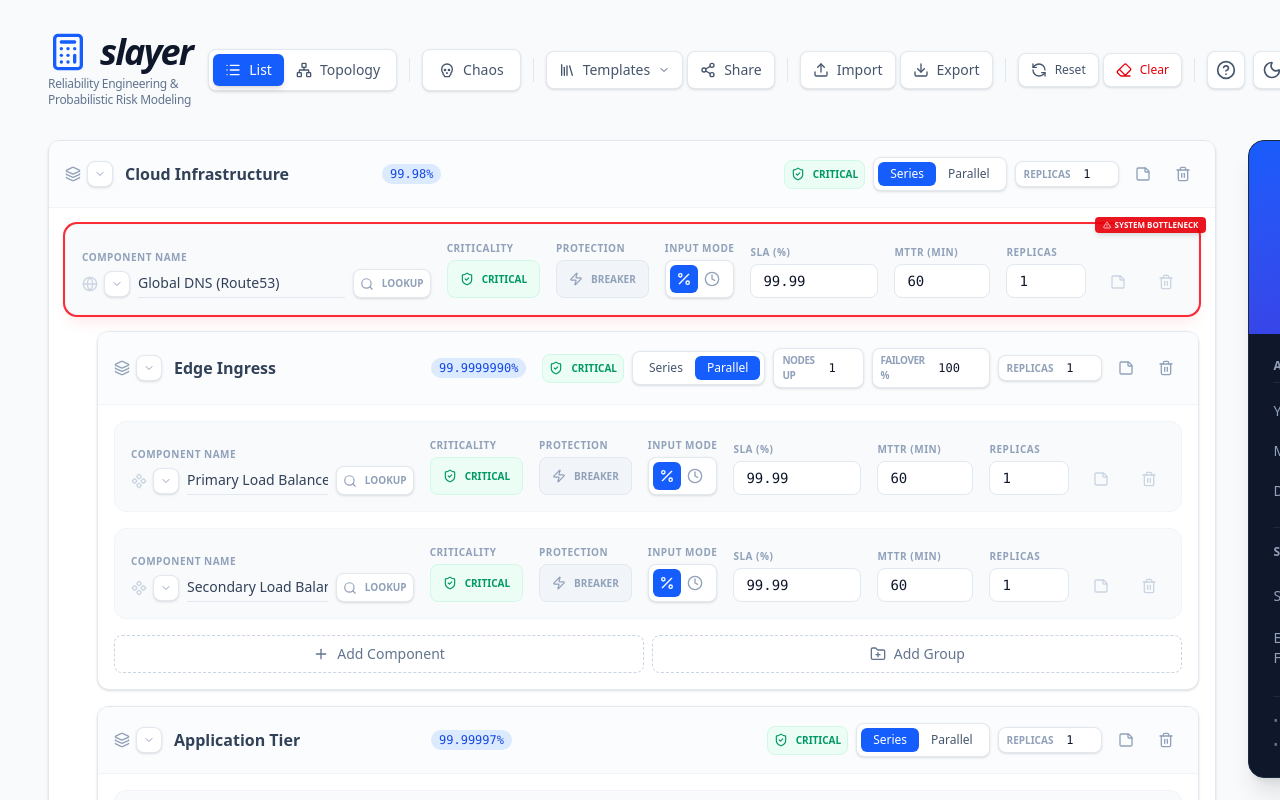
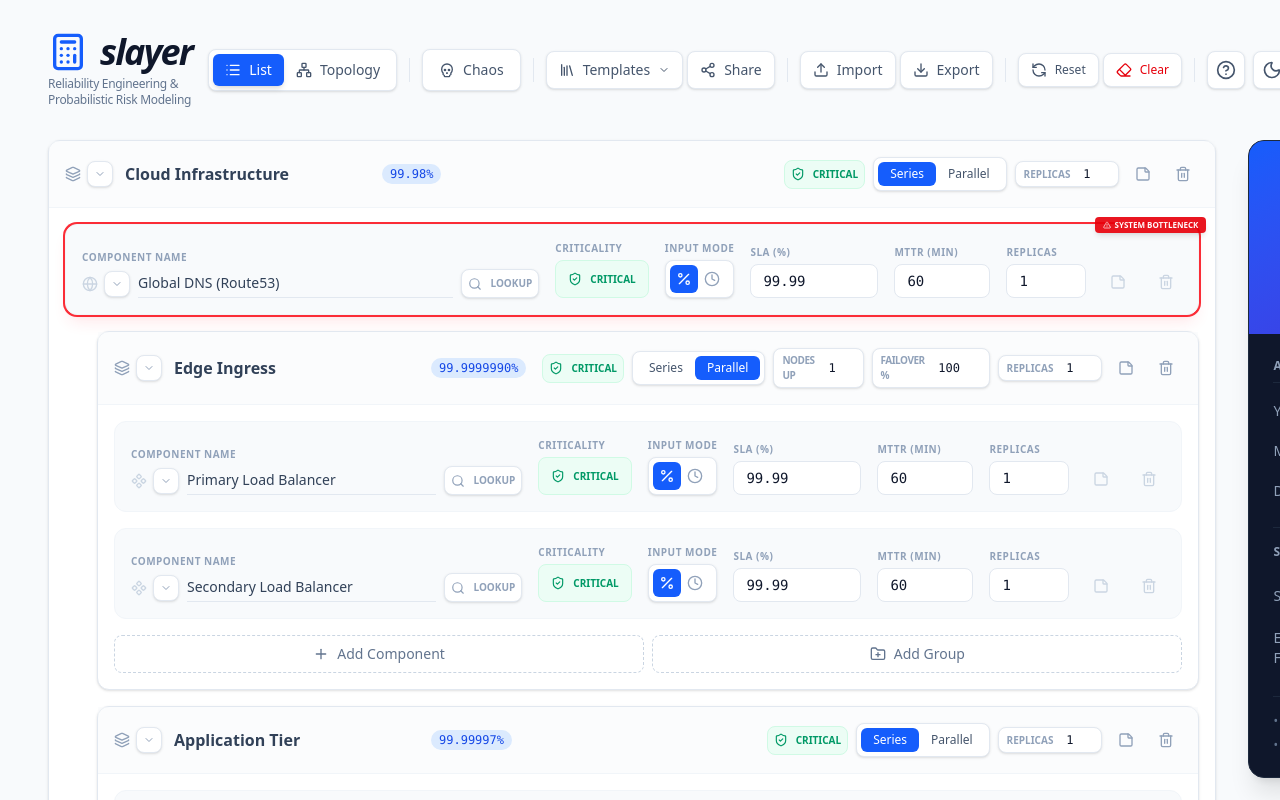
Before and after one commit to mrueg/slayer, a Next.js app: page / in a window 1280 px wide. Shown: the top 800 px of the page. Built offline with nearby package versions, Linux system fonts and the light colour scheme.

Commit message:
feat(pro): remove circuit breaker modeling

```diff
--- a/src/app/TopologyView.tsx
+++ b/src/app/TopologyView.tsx
@@ -169,12 +169,6 @@ const TopologyNode: React.FC<{
             <div className="absolute -top-2 -left-2 bg-slate-500 text-white px-2 py-0.5 rounded text-[8px] font-black flex items-center gap-1 z-20 shadow-md">
               <ShieldCheck className="w-2 h-2" />
               OPTIONAL
-            </div>
-          )}
-          {item.hasCircuitBreaker && !isDown && !isDegraded && (
-            <div className="absolute -bottom-2 -right-2 bg-amber-500 text-white px-2 py-0.5 rounded text-[8px] font-black flex items-center gap-1 z-20 shadow-md">
-              <Zap className="w-2 h-2 fill-white" />
-              FAIL-FAST
             </div>
           )}
           <div className="flex items-center gap-3 mb-3">
--- a/src/app/page.tsx
+++ b/src/app/page.tsx
@@ -621,23 +621,6 @@ const ItemNode: React.FC<ItemNodeProps> = ({ item, onUpdate, onRemove, onAddChil
           </div>
 
           <div className="flex flex-col gap-1 w-full lg:w-auto">
-            <label className="block text-[10px] font-bold uppercase tracking-wider text-slate-400 dark:text-slate-500">Protection</label>
-            <button
-              onClick={() => onUpdate(item.id, { hasCircuitBreaker: !item.hasCircuitBreaker })}
-              className={cn(
-                "p-1.5 rounded-lg border transition-all h-[38px] px-3 flex items-center gap-2",
-                item.hasCircuitBreaker
-                  ? "bg-amber-50 border-amber-100 text-amber-600 dark:bg-amber-900/20 dark:border-amber-900/30"
-                  : "bg-slate-100 border-slate-200 text-slate-400 dark:bg-slate-800 dark:border-slate-700"
-              )}
-              title={item.hasCircuitBreaker ? "Disable Circuit Breaker" : "Enable Circuit Breaker (Fail-Fast)"}
-            >
-              <Zap className={cn("w-3.5 h-3.5", item.hasCircuitBreaker && "fill-amber-500")} />
-              <span className="text-[10px] font-bold uppercase whitespace-nowrap">Breaker</span>
-            </button>
-          </div>
-
-          <div className="flex flex-col gap-1 w-full lg:w-auto">
             <label className="block text-[10px] font-bold uppercase tracking-wider text-slate-400 dark:text-slate-500">Input Mode</label>
             <div className="flex bg-white dark:bg-slate-900 p-1 rounded-lg border border-slate-200 dark:border-slate-700 shadow-sm h-[38px]">
               <button
@@ -757,7 +740,7 @@ const ItemNode: React.FC<ItemNodeProps> = ({ item, onUpdate, onRemove, onAddChil
                   ? "bg-red-600 border-red-700 text-white"
                   : "bg-orange-50 border-orange-100 text-orange-600 dark:bg-orange-900/20 dark:border-orange-900/30"
               )}
-              title={isDown || isDegraded ? "Restore Component" : "Kill Component"}
+              title={isDown || isDegraded ? "Restore Component" : "Fail Component"}
             >
               {isDown || isDegraded ? <RefreshCcw className="w-3.5 h-3.5" /> : <Skull className="w-3.5 h-3.5" />}
               <span className="text-[10px] font-bold uppercase">{isDown || isDegraded ? 'Restore' : 'Kill'}</span>
@@ -1023,9 +1006,9 @@ const TEMPLATES: Record<string, { name: string, data: SLAItem }> = {
               minChildrenRequired: 2,
               notes: "Requires at least 2 functional node groups for capacity.",
               children: [
-                { id: 'ng-1', name: 'Node Group A (m5.large)', type: 'component', sla: 99.9, replicas: 5, minReplicasRequired: 3, icon: 'layers', mttr: 15, hasCircuitBreaker: true },
-                { id: 'ng-2', name: 'Node Group B (m5.large)', type: 'component', sla: 99.9, replicas: 5, minReplicasRequired: 3, icon: 'layers', mttr: 15, hasCircuitBreaker: true },
-                { id: 'ng-3', name: 'Node Group C (m5.large)', type: 'component', sla: 99.9, replicas: 5, minReplicasRequired: 3, icon: 'layers', mttr: 15, hasCircuitBreaker: true },
+                { id: 'ng-1', name: 'Node Group A (m5.large)', type: 'component', sla: 99.9, replicas: 5, minReplicasRequired: 3, icon: 'layers', mttr: 15 },
+                { id: 'ng-2', name: 'Node Group B (m5.large)', type: 'component', sla: 99.9, replicas: 5, minReplicasRequired: 3, icon: 'layers', mttr: 15 },
+                { id: 'ng-3', name: 'Node Group C (m5.large)', type: 'component', sla: 99.9, replicas: 5, minReplicasRequired: 3, icon: 'layers', mttr: 15 },
               ]
             }
           ]
@@ -1140,7 +1123,6 @@ const HelpModal: React.FC<{ onClose: () => void }> = ({ onClose }) => {
         icon: <Component className="w-4 h-4 text-blue-500" />,
         content: [
           { label: "Critical/Optional", text: "Toggle whether a component is critical. Optional items are ignored in the total SLA calculation." },
-          { label: "Breaker (Zap)", text: "Enables a Circuit Breaker. Reduces the MTTR impact by 80% by preventing hanging connections during failures." },
           { label: "Kill / Restore", text: "In Chaos Mode, injects failures. If multiple replicas exist, you can choose how many to fail." },
           { label: "Lookup (Search)", text: "Opens the Cloud SLA Catalog to auto-fill metrics for standard AWS/GCP/Azure services." }
         ]
--- a/src/lib/sla-calculator.ts
+++ b/src/lib/sla-calculator.ts
@@ -17,7 +17,6 @@ export interface SLAItem {
   failoverSla?: number; // Failover reliability for parallel groups
   isOptional?: boolean; // If true, this item doesn't count against the total SLA
   failedReplicas?: number; // Number of replicas that are currently DOWN (Chaos Mode)
-  hasCircuitBreaker?: boolean; // Fail-fast protection
   children?: SLAItem[]; // For groups
   inputMode?: InputMode;
   downtimeValue?: number; // in seconds
@@ -140,11 +139,7 @@ export const calculateReliability = (item: SLAItem): ReliabilityResult => {
     const frequency = baseFrequency * Math.pow((baseFrequency * baseMttr) / YEAR_MINUTES, working - kRequired) * (working / kRequired);
     const mttr = baseMttr / (working - kRequired + 1);
 
-    // Circuit Breaker Modeling: Fail-fast behavior reduces the "Impact MTTR" on the system
-    // by preventing hanging connections and long timeouts.
-    const effectiveMttr = item.hasCircuitBreaker ? mttr * 0.2 : mttr;
-
-    return { sla, frequency, mttr: effectiveMttr };
+    return { sla, frequency, mttr };
   }
 
   const children = item.children || [];
@@ -430,8 +425,8 @@ export const getCalculationSteps = (item: SLAItem): CalculationStep[] => {
         id: item.id,
         name: item.name,
         type: item.type,
-        formula: `${k}-out-of-${replicas} Redundancy` + (item.hasCircuitBreaker ? " + Fail-Fast" : ""),
-        explanation: `${replicas}x Redundancy: SLA improved by parallel replicas, MTTR reduced.` + (item.hasCircuitBreaker ? " Circuit Breaker further reduces impact recovery time by 80%." : ""),
+        formula: `${k}-out-of-${replicas} Redundancy`,
+        explanation: `${replicas}x Redundancy: SLA improved by parallel replicas, MTTR reduced.`,
         inputValues: [`Base MTTR: ${baseMttr}m`, `Min Required: ${k}`],
         result: rel.sla,
         mttrResult: rel.mttr,
@@ -442,11 +437,11 @@ export const getCalculationSteps = (item: SLAItem): CalculationStep[] => {
         id: item.id,
         name: item.name,
         type: item.type,
-        formula: `${baseSla}%` + (item.hasCircuitBreaker ? " [Fail-Fast]" : ""),
-        explanation: `Base component metrics.` + (item.hasCircuitBreaker ? " Circuit Breaker reduces impact recovery time by 80% via fast-failing timeouts." : ""),
+        formula: `${baseSla}%`,
+        explanation: `Base component metrics.`,
         inputValues: [`MTTR: ${baseMttr}m`],
         result: baseSla,
-        mttrResult: rel.mttr,
+        mttrResult: baseMttr,
         frequencyResult: rel.frequency
       });
     }
```
